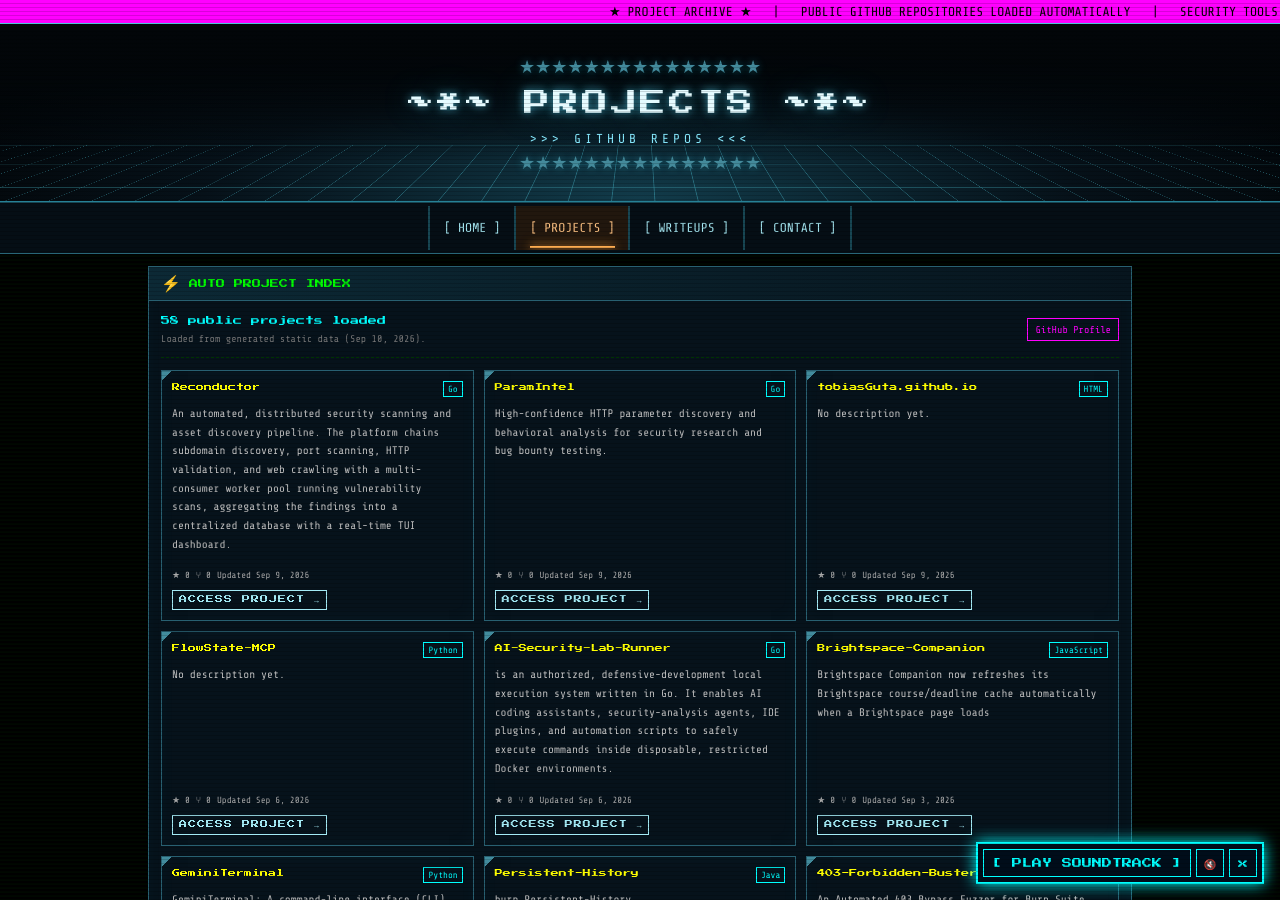
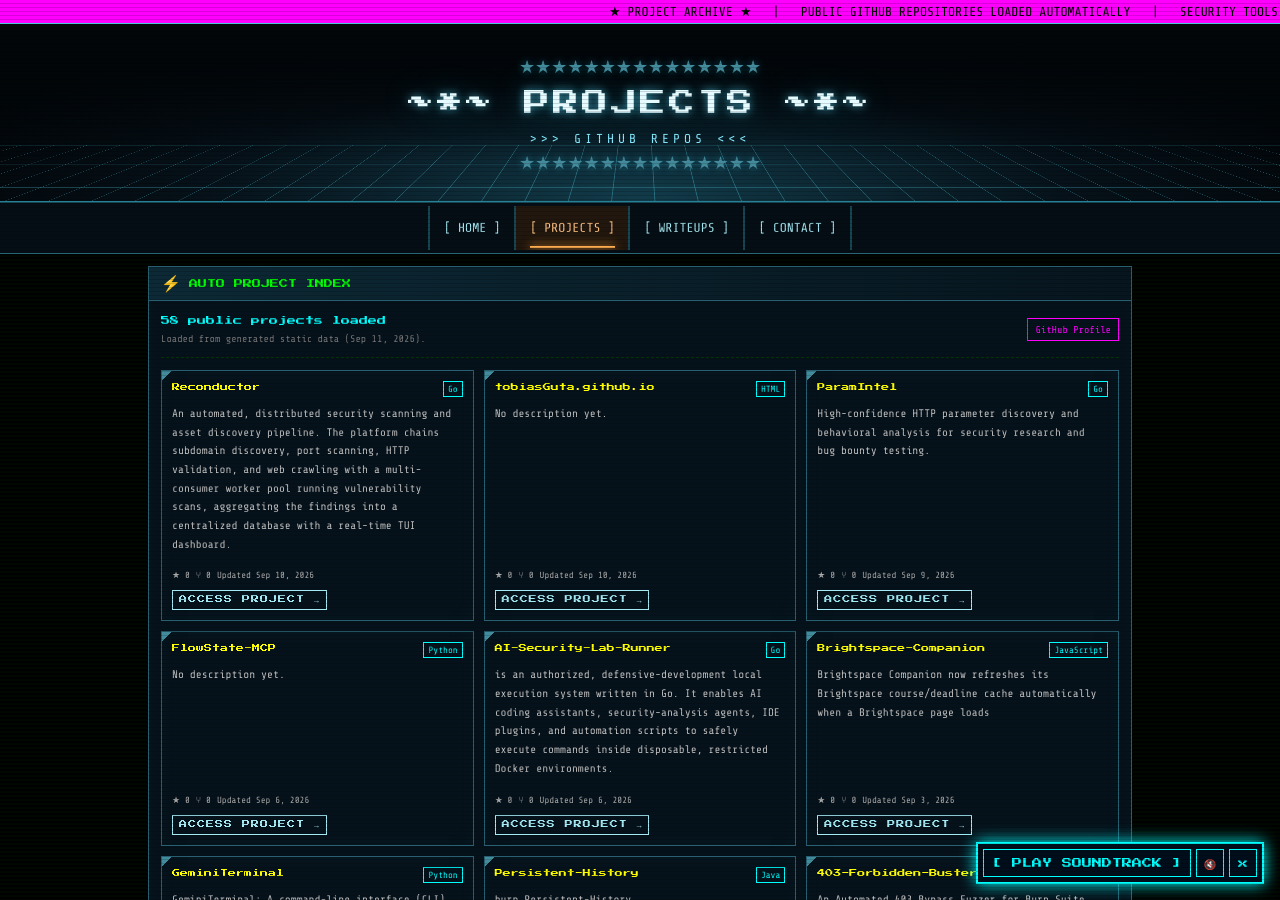
Before and after one commit to tobiasGuta/tobiasGuta.github.io, a Jekyll site: the page built from projects.html, in a window 1280 px wide and 900 px high. Built offline with Jekyll 4.4.1, drawn with Linux system fonts in a browser that asks for light colours; part of the change alters nothing that is shown.

```diff
--- a/assets/data/projects.json
+++ b/assets/data/projects.json
@@ -1,7 +1,7 @@
 {
   "owner": "tobiasGuta",
   "source": "github_api",
-  "generated_at": "2026-09-10T12:54:14.286865+00:00",
+  "generated_at": "2026-09-11T12:48:32.038875+00:00",
   "projects": [
     {
       "name": "Reconductor",
@@ -12,7 +12,20 @@
       "topics": [],
       "stargazers_count": 0,
       "forks_count": 0,
-      "updated_at": "2026-09-09T22:06:37Z",
+      "updated_at": "2026-09-10T23:16:04Z",
+      "fork": false,
+      "archived": false
+    },
+    {
+      "name": "tobiasGuta.github.io",
+      "description": null,
+      "html_url": "https://github.com/tobiasGuta/tobiasGuta.github.io",
+      "homepage": null,
+      "language": "HTML",
+      "topics": [],
+      "stargazers_count": 0,
+      "forks_count": 0,
+      "updated_at": "2026-09-10T12:56:31Z",
       "fork": false,
       "archived": false
     },
@@ -26,19 +39,6 @@
       "stargazers_count": 0,
       "forks_count": 0,
       "updated_at": "2026-09-09T15:31:34Z",
-      "fork": false,
-      "archived": false
-    },
-    {
-      "name": "tobiasGuta.github.io",
-      "description": null,
-      "html_url": "https://github.com/tobiasGuta/tobiasGuta.github.io",
-      "homepage": null,
-      "language": "HTML",
-      "topics": [],
-      "stargazers_count": 0,
-      "forks_count": 0,
-      "updated_at": "2026-09-09T12:59:18Z",
       "fork": false,
       "archived": false
     },
```
